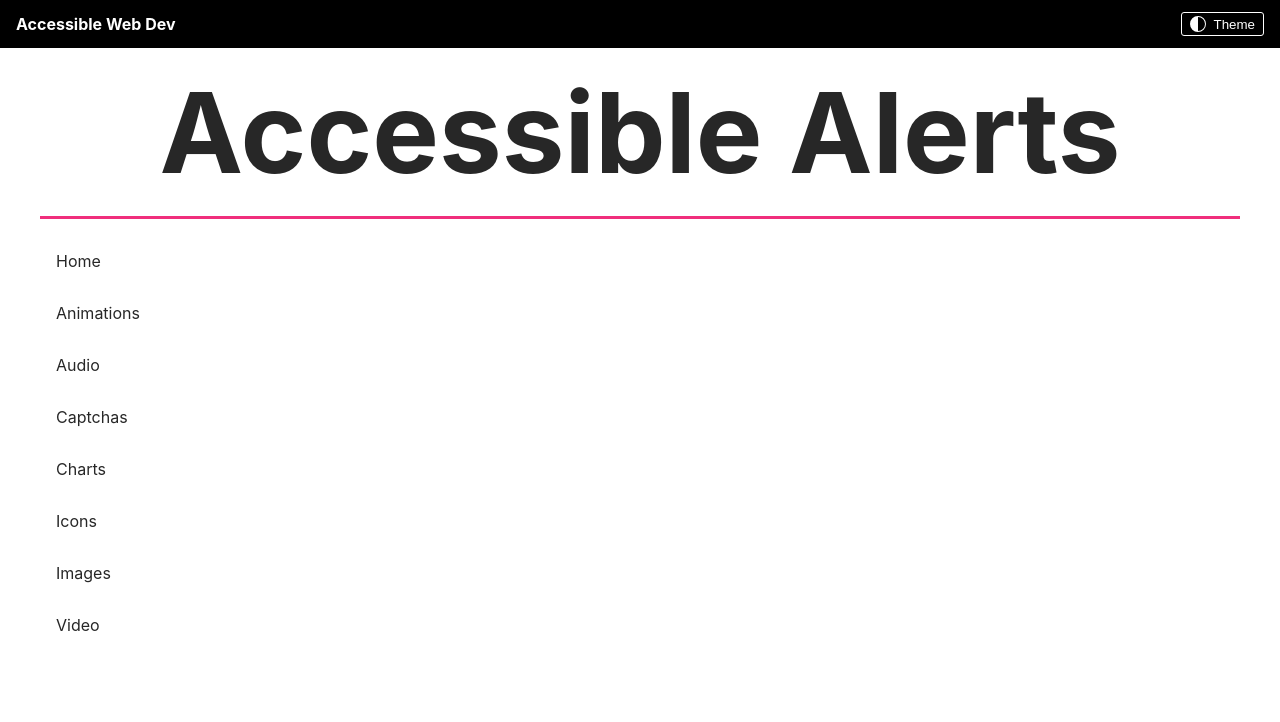
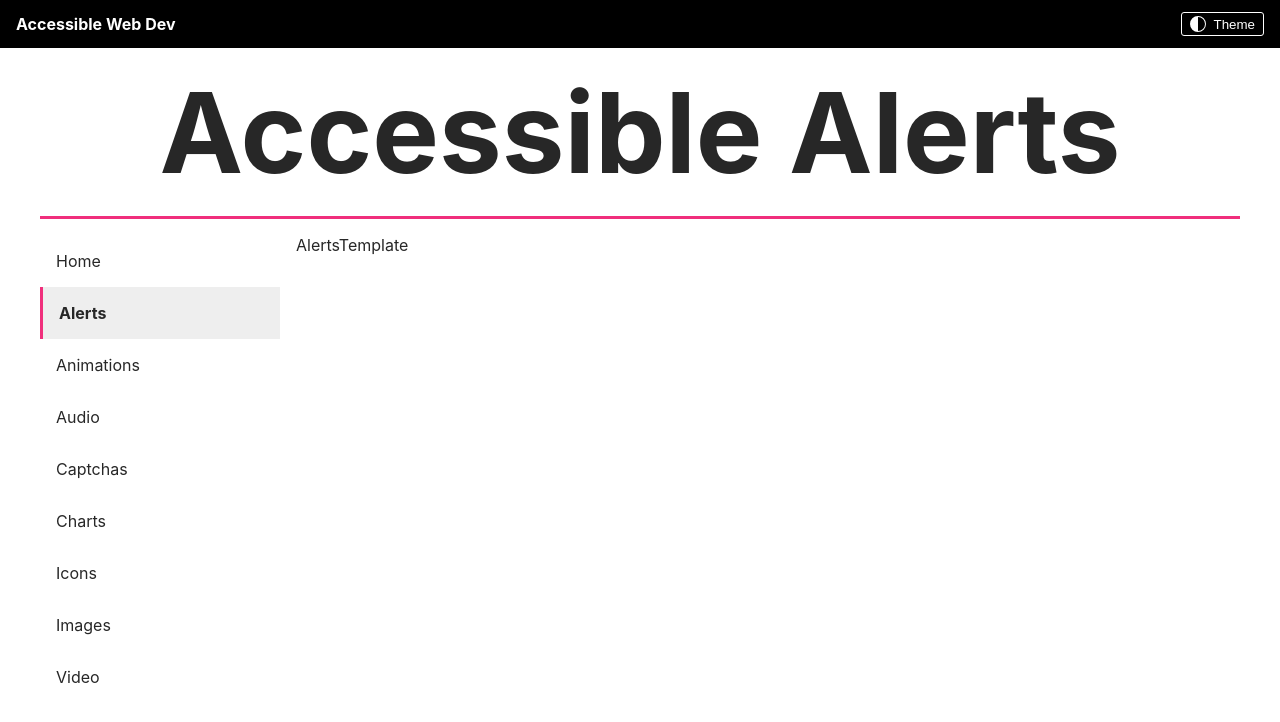
Before and after one commit to ElpisHelle/Web-developer, a Next.js app: page /alerts in a window 1280 px wide. Shown: the top 722 px of the page. Built offline with nearby package versions, Linux system fonts and the light colour scheme.

Commit message:
add alertsTemplate #26

```diff
--- /dev/null
+++ b/components/ContentTemplates/AlertsTemplate.tsx
@@ -0,0 +1,7 @@
+import React from "react"
+
+const AlertsTemplate = () => {
+	return <div>AlertsTemplate</div>
+}
+
+export default AlertsTemplate
--- a/data/pages.ts
+++ b/data/pages.ts
@@ -6,6 +6,7 @@ export interface IPage {
 
 export const pages: IPage[] = [
 	{ name: "Home", href: "/" },
+	{ name: "Alerts", href: "/alerts", content: "alerts" },
 	{
 		name: "Animations",
 		href: "/animations",
--- a/pages/[content].tsx
+++ b/pages/[content].tsx
@@ -13,6 +13,7 @@ import Charts from "../components/ContentTemplates/ChartsTemplate"
 import Icons from "../components/ContentTemplates/IconsTemplate"
 import Images from "../components/ContentTemplates/ImagesTemplate"
 import Video from "../components/ContentTemplates/VideoTemplate"
+import Alerts from "../components/ContentTemplates/AlertsTemplate"
 
 interface IProps {
 	page: string
@@ -30,6 +31,7 @@ const ContentPage: NextPage = (props) => {
 			</Head>
 			<Layout headerTitle={title} activeNavLink={`/${page}`}>
 				<>
+					{page === "alerts" && <Alerts />}
 					{page === "animations" && <Animations />}
 					{page === "audio" && <Audio />}
 					{page === "captchas" && <Captchas />}
```
